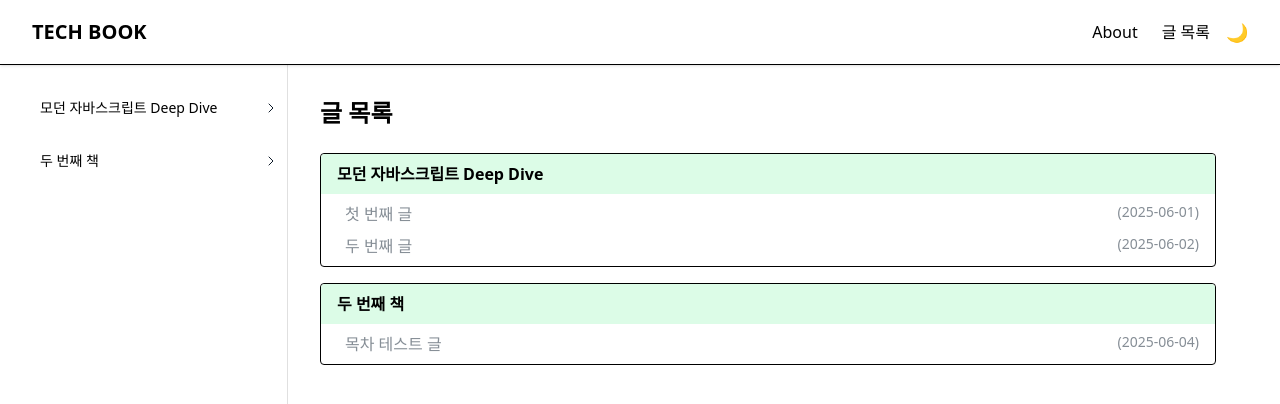
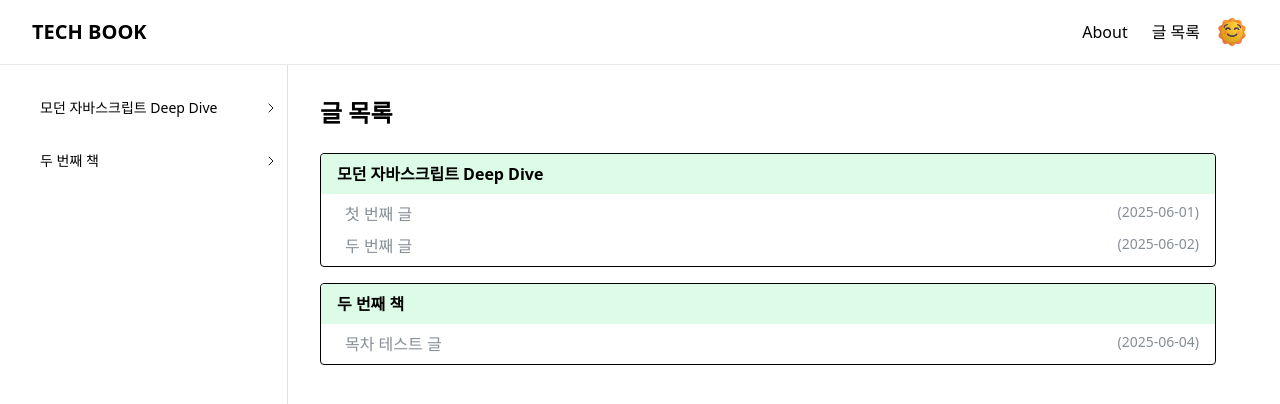
Before and after one commit to seonghoho/tech-book, a Next.js app: page / in a window 1280 px wide. Shown: the top 404 px of the page. Built offline with nearby package versions, Linux system fonts and the light colour scheme.

Commit message:
fix: 다크모드 버튼 asset 변경

```diff
--- a/src/components/Header.tsx
+++ b/src/components/Header.tsx
@@ -1,6 +1,6 @@
 "use client";
 
-import { MenuIcon } from "@/assets/svg";
+import { MenuIcon, MoonIcon, SunIcon } from "@/assets/svg";
 import Link from "next/link";
 import { useEffect, useState } from "react";
 
@@ -36,7 +36,7 @@ export default function Header({ onToggleSidebar }: HeaderProps) {
   };
 
   return (
-    <header className="sticky top-0 z-30 w-full bg-white dark:bg-black shadow border-b">
+    <header className="sticky top-0 z-30 w-full bg-white dark:bg-black border-b border-[#e9e9e9]">
       <div className="mx-auto max-w-screen-2xl px-4 sm:px-6 lg:px-8">
         <div className="flex h-16 items-center justify-between">
           {/* 왼쪽: 로고 및 햄버거 메뉴  */}
@@ -74,7 +74,11 @@ export default function Header({ onToggleSidebar }: HeaderProps) {
               onClick={toggleTheme}
               className="text-lg ml-4 hover:opacity-70"
             >
-              <span id="theme-icon">🌙</span>
+              {isDark ? (
+                <MoonIcon id="theme-icon" className="w-8 h-8" />
+              ) : (
+                <SunIcon id="theme-icon" className="w-8 h-8" />
+              )}
             </button>
           </div>
         </div>
```
